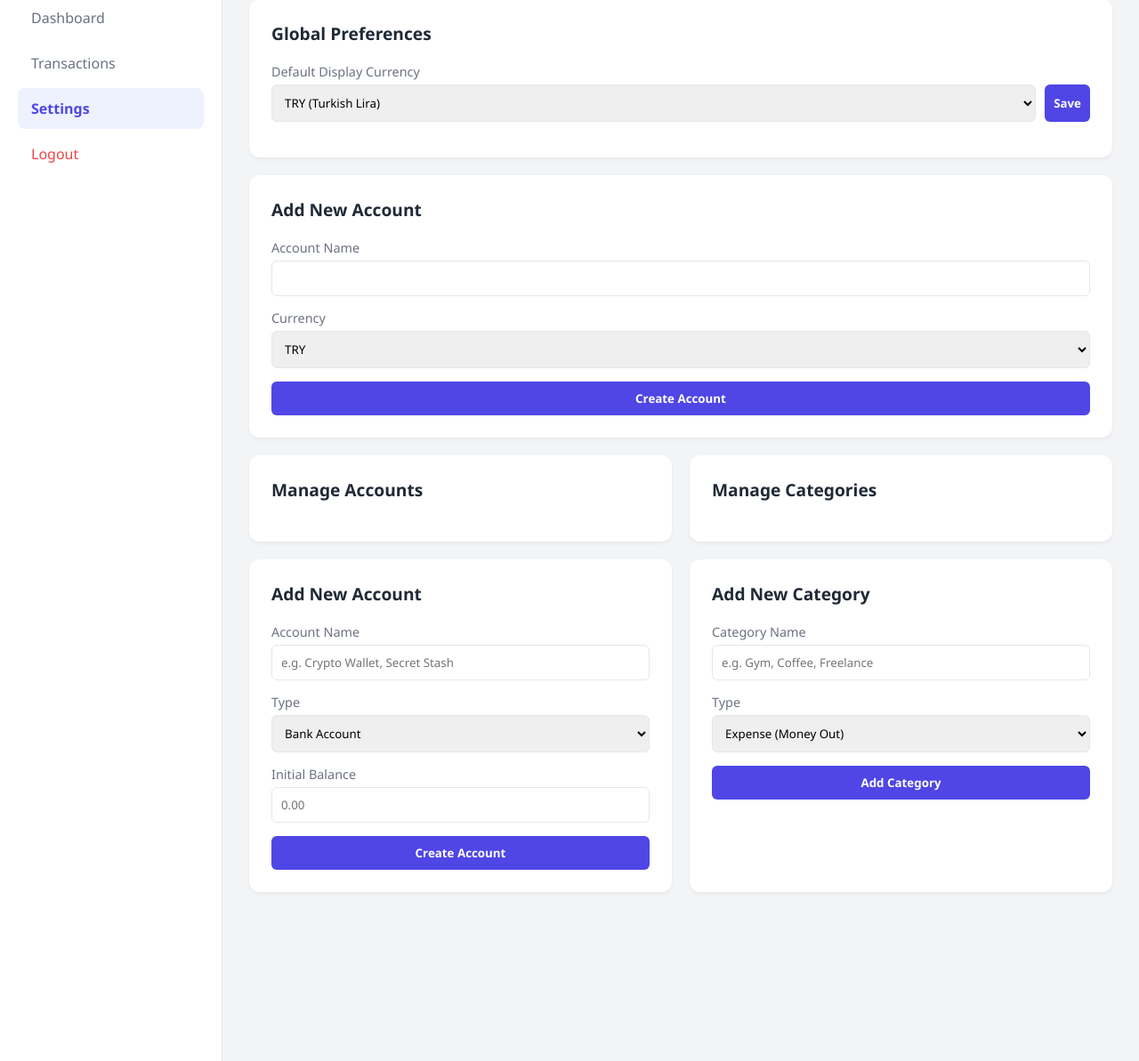
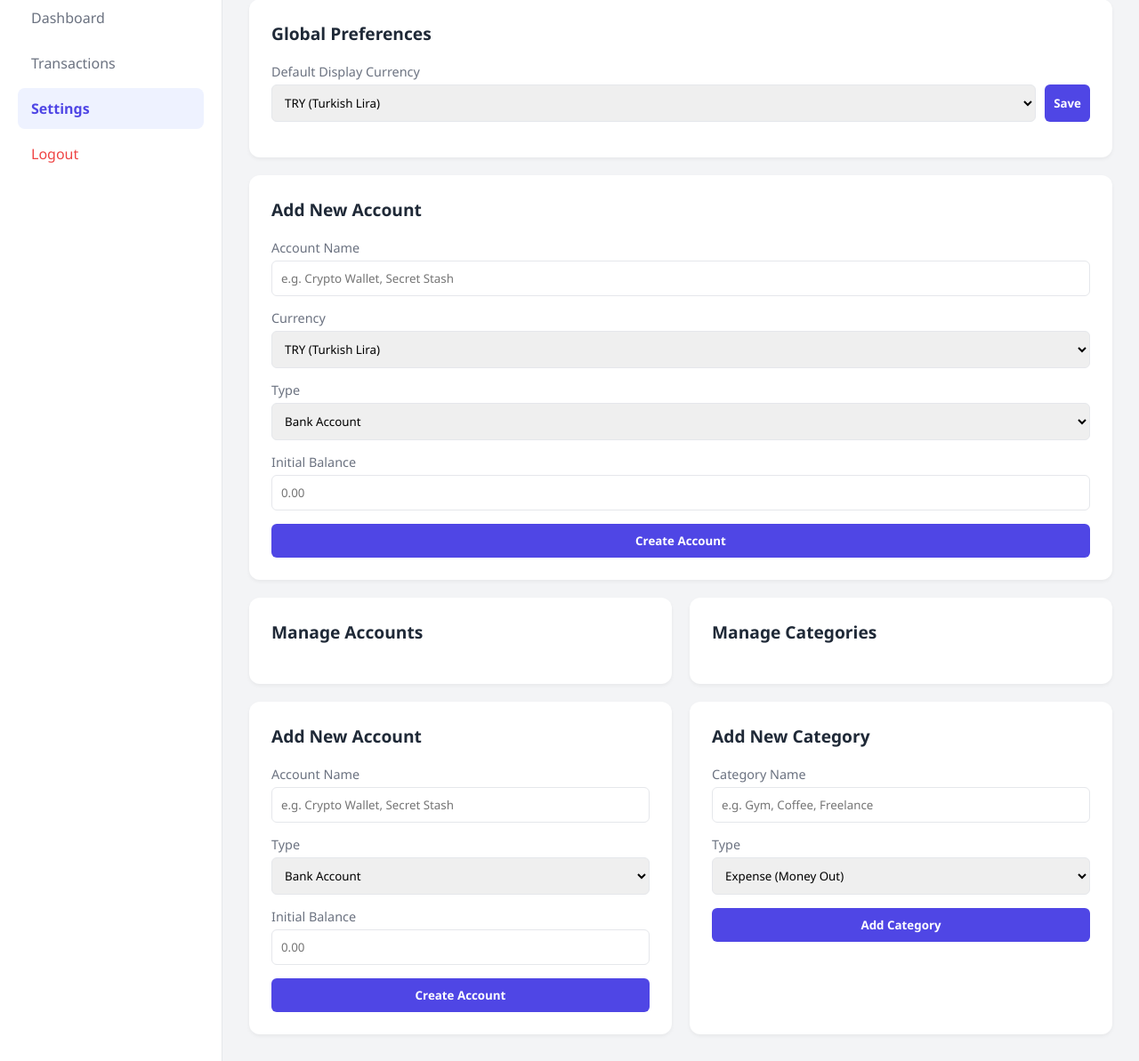
Before and after one commit to MusaSattarov2031/expense_tracker, a Flask app: template templates/settings.html in a window 1280 px wide. Shown: the part 96-1289 px from the top of the page at 89% size. Run offline with Flask 3, Linux system fonts and the light colour scheme; the template is opened without the code that fills it, so the values that code supplies are empty.

Commit message:
Fix: setting.html add account form

```diff
--- a/templates/settings.html
+++ b/templates/settings.html
@@ -147,22 +147,46 @@
         </div>
 
         <!-- Update Add Account Form -->
+       <!-- Add Account Form -->
         <div class="form-card">
             <h2>Add New Account</h2>
             <form action="{{ url_for('add_account') }}" method="POST">
+
+                <!-- 1. Name -->
                 <div class="form-group">
                     <label>Account Name</label>
-                    <input type="text" name="account_name" required>
+                    <input type="text" name="account_name" placeholder="e.g. Crypto Wallet, Secret Stash" required>
                 </div>
+
+                <!-- 2. Currency (New Feature) -->
                 <div class="form-group">
                     <label>Currency</label>
                     <select name="currency">
-                        <option value="TRY">TRY</option>
-                        <option value="USD">USD</option>
-                        <option value="EUR">EUR</option>
+                        <option value="TRY">TRY (Turkish Lira)</option>
+                        <option value="USD">USD (US Dollar)</option>
+                        <option value="EUR">EUR (Euro)</option>
+                        <option value="GBP">GBP (British Pound)</option>
                     </select>
                 </div>
-                <!-- ... other fields ... -->
+
+                <!-- 3. Type (Missing in your snippet) -->
+                <div class="form-group">
+                    <label>Type</label>
+                    <select name="account_type">
+                        <option value="Bank">Bank Account</option>
+                        <option value="Cash">Physical Cash</option>
+                        <option value="Credit">Credit Card</option>
+                        <option value="Savings">Savings</option>
+                        <option value="Crypto">Crypto</option>
+                    </select>
+                </div>
+
+                <!-- 4. Initial Balance (Missing in your snippet) -->
+                <div class="form-group">
+                    <label>Initial Balance</label>
+                    <input type="number" name="initial_balance" placeholder="0.00" step="0.01">
+                </div>
+
                 <button type="submit" class="btn-primary">Create Account</button>
             </form>
         </div>
```
